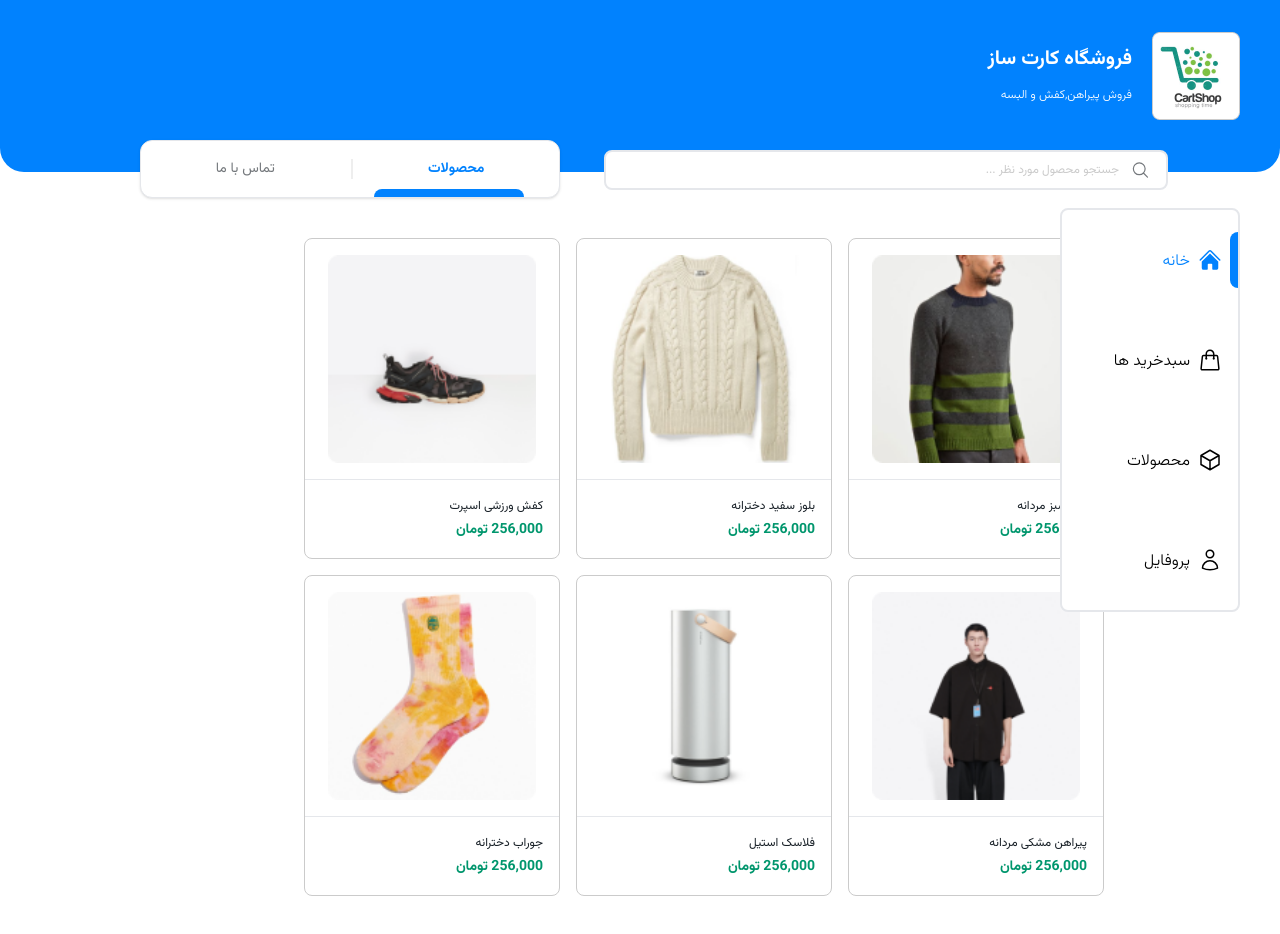
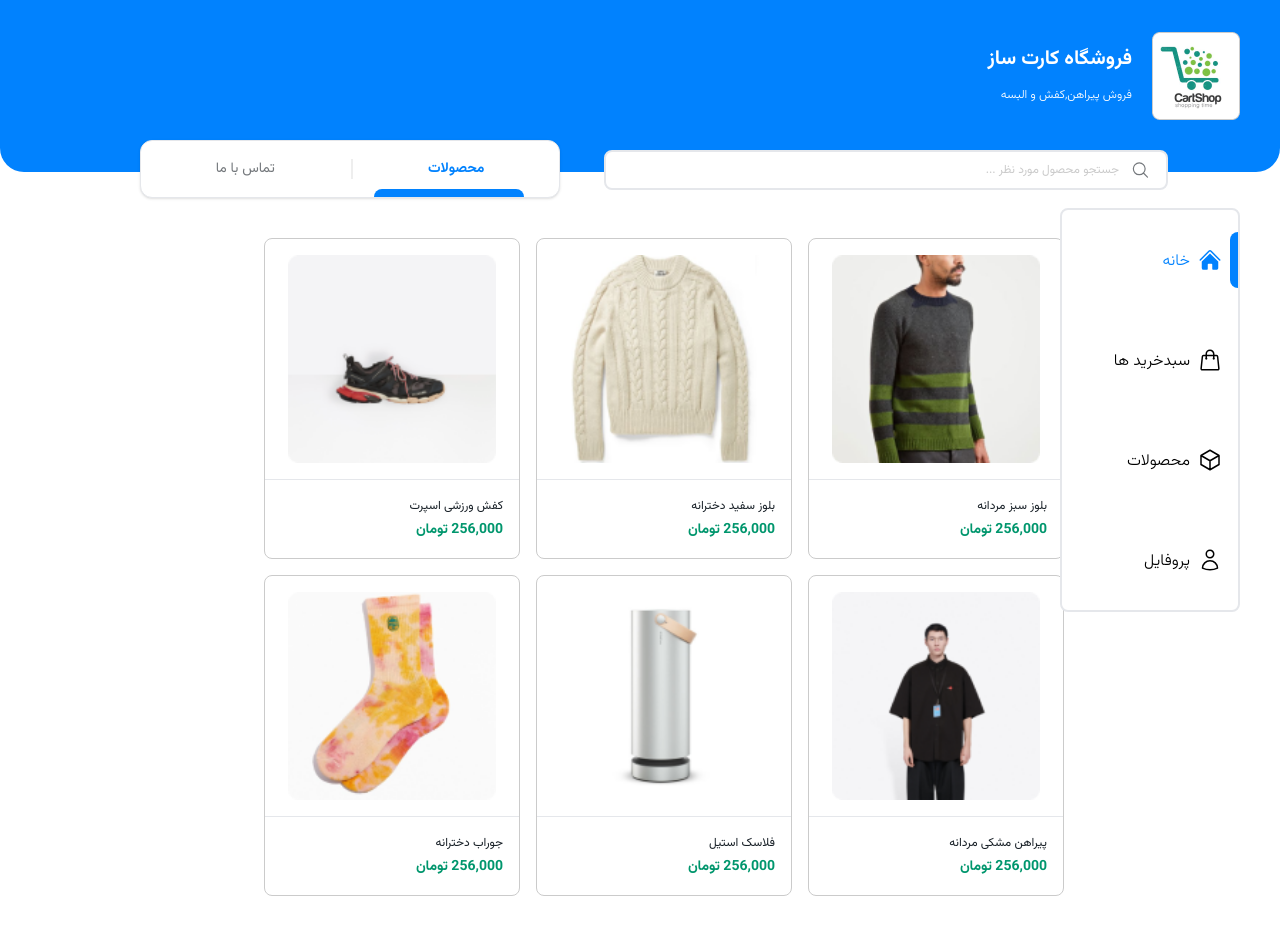
Before and after one commit to AliMoradpour/cartSaz, a React (Vite) app: page /dashboard in a window 1280 px wide. Shown: the top 934 px of the page. Built offline with nearby package versions, Linux system fonts and the light colour scheme.

Commit message:
fix some logic in  product list

```diff
--- a/src/pages/Dashboard/Home/ProductList.jsx
+++ b/src/pages/Dashboard/Home/ProductList.jsx
@@ -3,7 +3,7 @@
 const ProductList = ({filteredProducts}) => {
 
   return (
-    <div className="w-full flex flex-wrap gap-4">
+    <div className="w-full flex flex-wrap justify-center md:justify-start gap-4 mb-20 px-10">
       {filteredProducts.map((item) => (
         <Product item={item} key={item.id} />
       ))}
```
